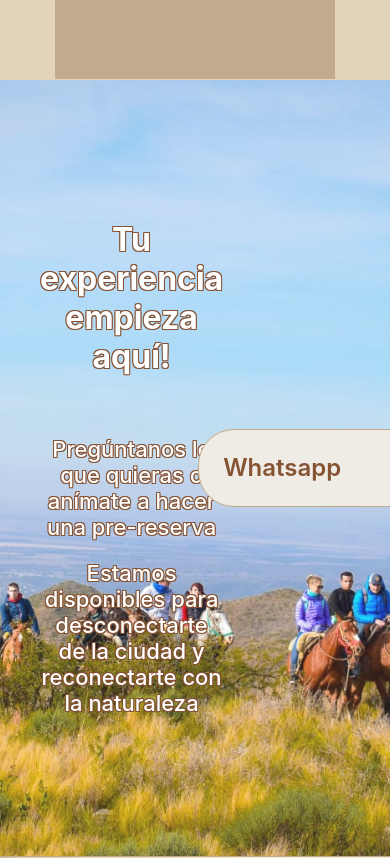
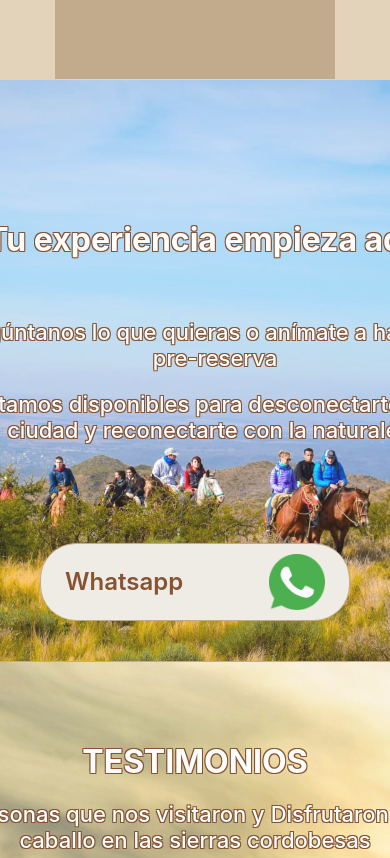
Before and after one commit to androettojuan/web-cabalgatas2, a React (Create React App) app: page / in a window 390 px wide. Shown: the part 1380-2238 px from the top of the page. Built offline with nearby package versions, Linux system fonts and the light colour scheme.

Commit message:
fix css section4

```diff
--- a/src/components/Container/Container.styles.js
+++ b/src/components/Container/Container.styles.js
@@ -2,6 +2,7 @@ import { styled } from "../../theme/styled";
 
 export const StyledContainer = styled("div", {
   maxWidth: "1200px",
+  width: "100%",
   display: "flex",
   alignItems: "center",
   justifyContent: "center",
--- a/src/components/Section4Layout/Section4Layout.js
+++ b/src/components/Section4Layout/Section4Layout.js
@@ -1,5 +1,6 @@
 import {
   StyledSection4Buttons,
+  StyledSection4Content,
   StyledSection4Fondo,
   StyledSection4Layout,
   StyledSection4Text,
@@ -13,4 +14,6 @@ Section4Layout.Text = StyledSection4Text;
 
 Section4Layout.Buttons = StyledSection4Buttons;
 
+Section4Layout.Content = StyledSection4Content;
+
 export default Section4Layout;
--- a/src/components/Section4Layout/Section4Layout.styles.js
+++ b/src/components/Section4Layout/Section4Layout.styles.js
@@ -2,8 +2,6 @@ import { styled } from "../../theme/styled";
 
 export const StyledSection4Layout = styled("div", {
   display: "flex",
-    flexDirection: "row",
-    justifyContent: "space-between",
   alignItems: "center",
   position: "relative",
   borderBottom: "1px solid $primary",
@@ -18,6 +16,19 @@ export const StyledSection4Fondo = styled("img", {
   position: "absolute",
   zIndex: -1,
   opacity: 0.9,
+});
+
+export const StyledSection4Content = styled("div", {
+  display: "flex",
+  flexDirection: "row",
+  justifyContent: "space-between",
+  alignItems: "center",
+  width: "100%",
+  "@media only screen and (max-width: 1200px)": {
+    flexDirection: "column",
+    justifyContent: "center",
+    alignItems: "center",
+  },
 });
 
 export const StyledSection4Text = styled("div", {
--- a/src/pages/Section4.jsx
+++ b/src/pages/Section4.jsx
@@ -9,7 +9,8 @@ const Section4 = () => {
   return (
     <Section4Layout>
       <Section4Layout.Fondo src="/img/foto7.jpg" />
-      <Container direction="row">
+      <Container>
+        <Section4Layout.Content>
           <Section4Layout.Text>
             <Title size="xl" color="white" shadow="2" letterSpacing="0">
               Tu experiencia empieza aquí!
@@ -32,6 +33,7 @@ const Section4 = () => {
               icon={"/img/redes/whatsapp.jpg"}
             ></ButtonLogo>
           </Section4Layout.Buttons>
+        </Section4Layout.Content>
       </Container>
     </Section4Layout>
   );
```
Lines whose indentation alone changed are shown as unchanged.
